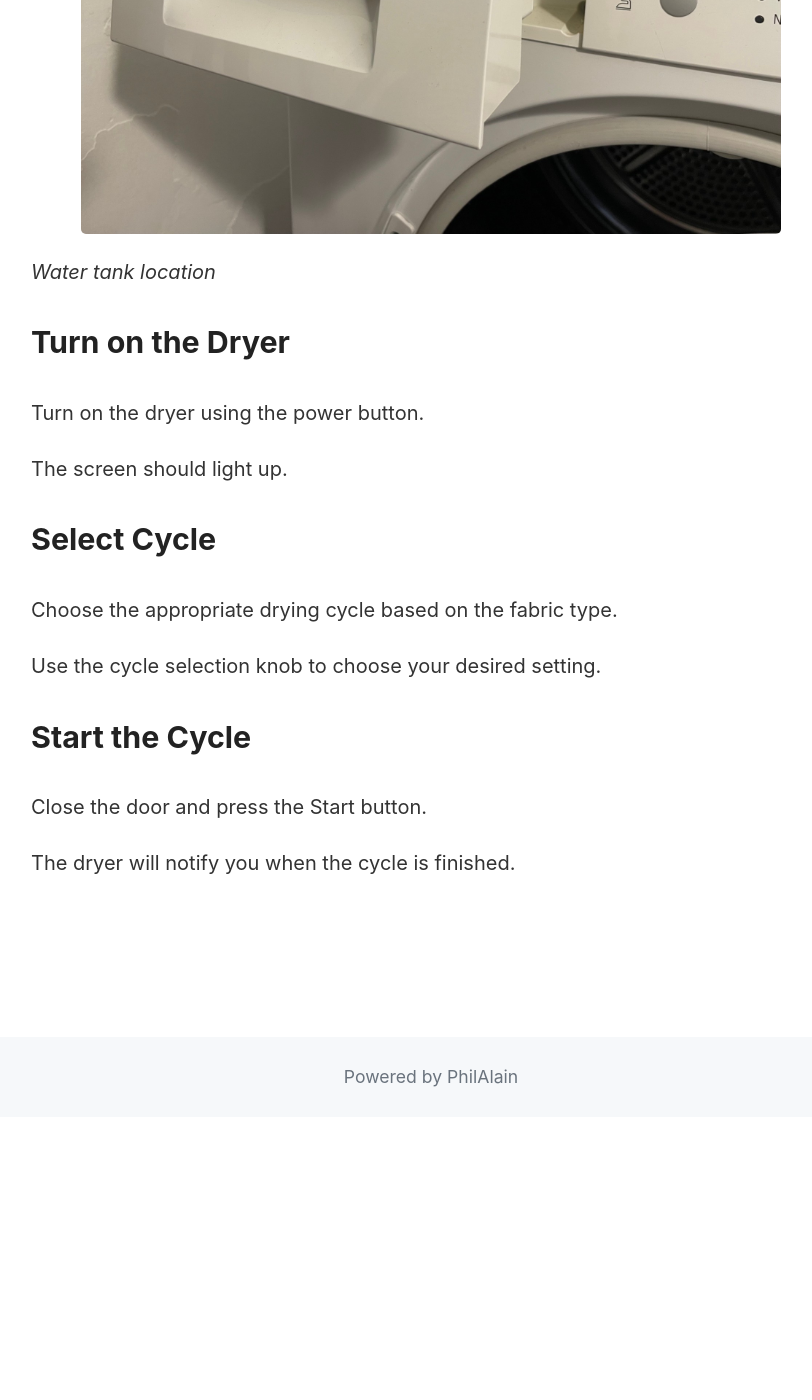
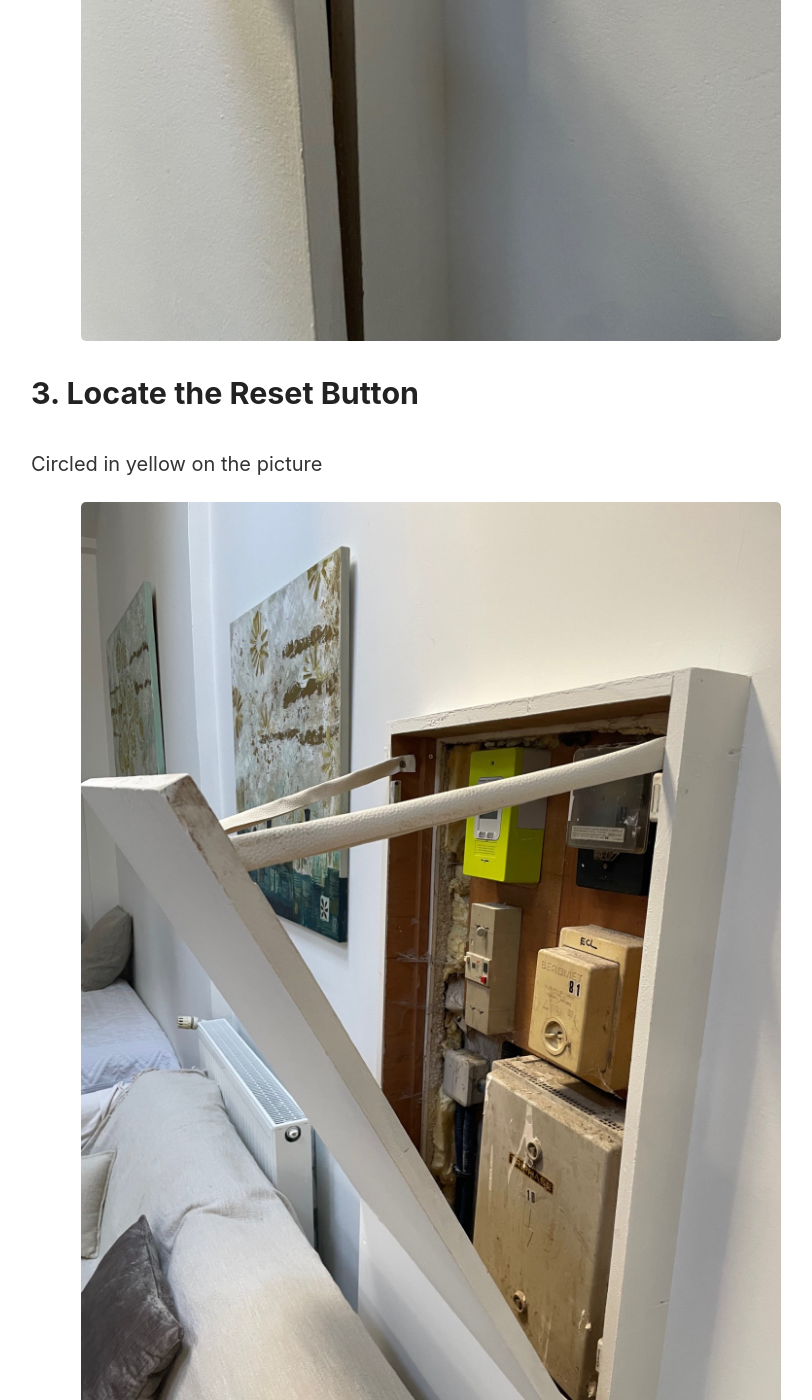
Before and after one commit to PhilAlain/tac, a Jekyll site: the page elec.html, which Jekyll copies as it is, in a window 1280 px wide and 1400 px high, scrolled down 2460 px. Shown: the whole window, without its empty margins (209-1021 px from the left). Built offline with Jekyll 4.4.1, drawn with Linux system fonts in a browser that asks for light colours; before the commit the page ends 3577 px from its top, so only the background shows below that; some of the changed text lies outside the part shown.

Commit message:
Update elec.html

```diff
--- a/elec.html
+++ b/elec.html
@@ -51,38 +51,30 @@
 
        <h2>Follow these simple steps to restore power if needed.</h2>
 
-        <h2>1. Locate the Electricity Supply Closet/h2>
+        <h2>1. Locate the Electricity Supply Closet</h2>
         <p>It is inside the living room, just behind the sofa.</p>
 
         <img src="assets/img/elec_1.jpg" alt="Dryer Cycle">
-        <p><em>Cycle selection and Start button "Départ"</em></p>
+        <p><em>Electricity Supply Closet</em></p>
 
-       <h2>Load the Dryer</h2>
-        <p>Open the dryer door and place clothes inside.</p>
-        <p>Ensure clothes are evenly distributed and not overloaded.</p>
+        <h2>2. Gently Open the Closet</h2>
+        <p>Gently pull as shown</p>
 
-        <h2>Empty the Water Tank</h2>
-        <p>Before starting, ensure the water tank is empty. Remove the tank, empty the water, and place it back.</p>
-        <img src="assets/img/dryer_1.jpg" alt="Water Tank">
-        <p><em>Water tank location</em></p>
+        <img src="assets/img/elec_3.jpg" alt="Opening the closet">
 
-        <h2>Turn on the Dryer</h2>
-        <p>Turn on the dryer using the power button.</p>
-        <p>The screen should light up.</p>
+        <h2>3. Locate the Reset Button</h2>
+        <p>Circled in yellow on the picture</p>
 
-        <h2>Select Cycle</h2>
-        <p>Choose the appropriate drying cycle based on the fabric type.</p>
-        <p>Use the cycle selection knob to choose your desired setting.</p>
+        <img src="assets/img/elec_4.jpg" alt="Reset button">
 
-        <h2>Start the Cycle</h2>
-        <p>Close the door and press the Start button.</p>
-        <p>The dryer will notify you when the cycle is finished.</p>
+        <h2>3. Press the Button to Reset</h2>
+        <p>Power should be back!</p>
 
     </div>
 </main>
 
 <footer class="site-footer">
-    <span class="site-footer-credits">Powered by PhilAlain</span>
+    <span class="site-footer-credits">© 2025 Phil. All Rights Reserved.</span>
 </footer>
 
 </body>
```
